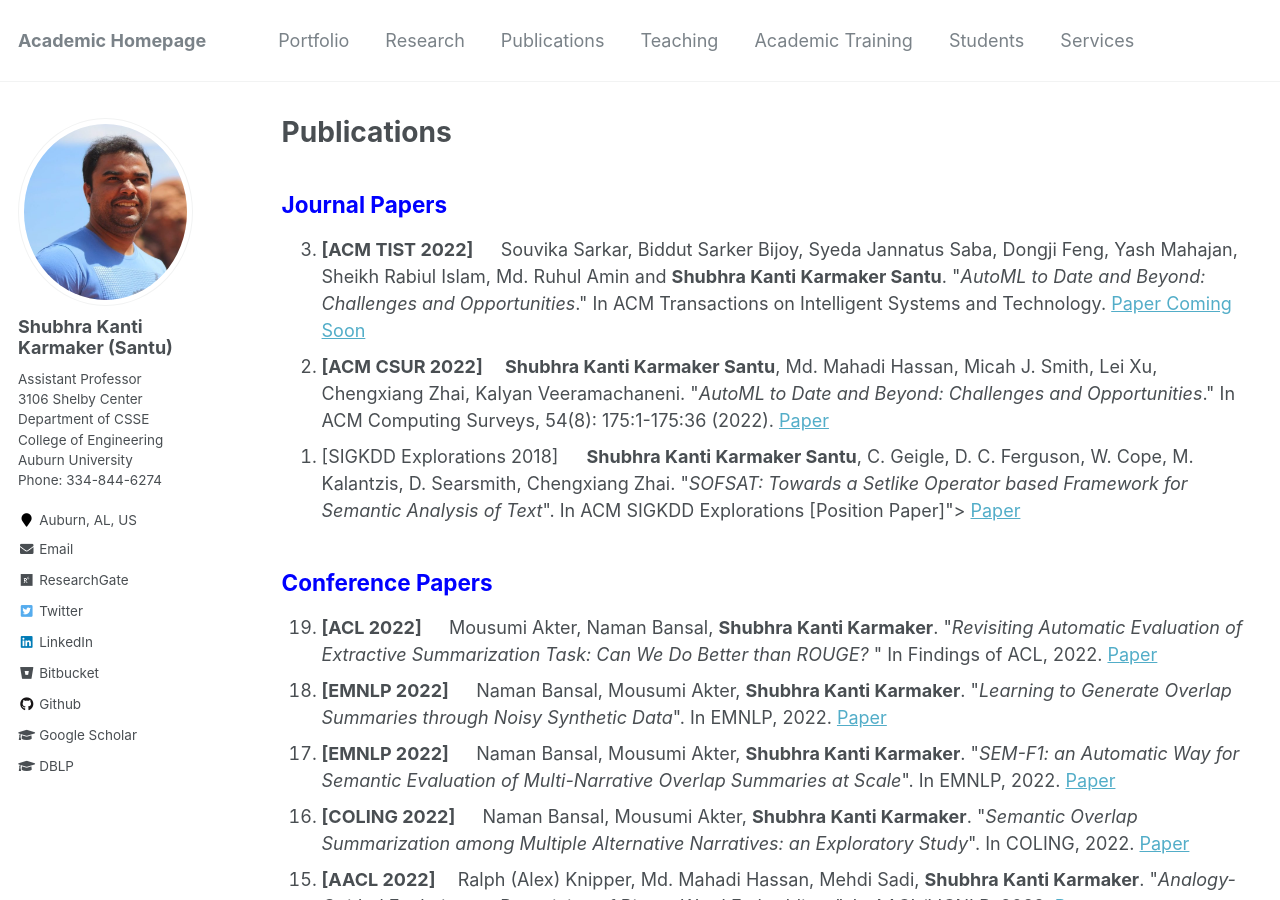
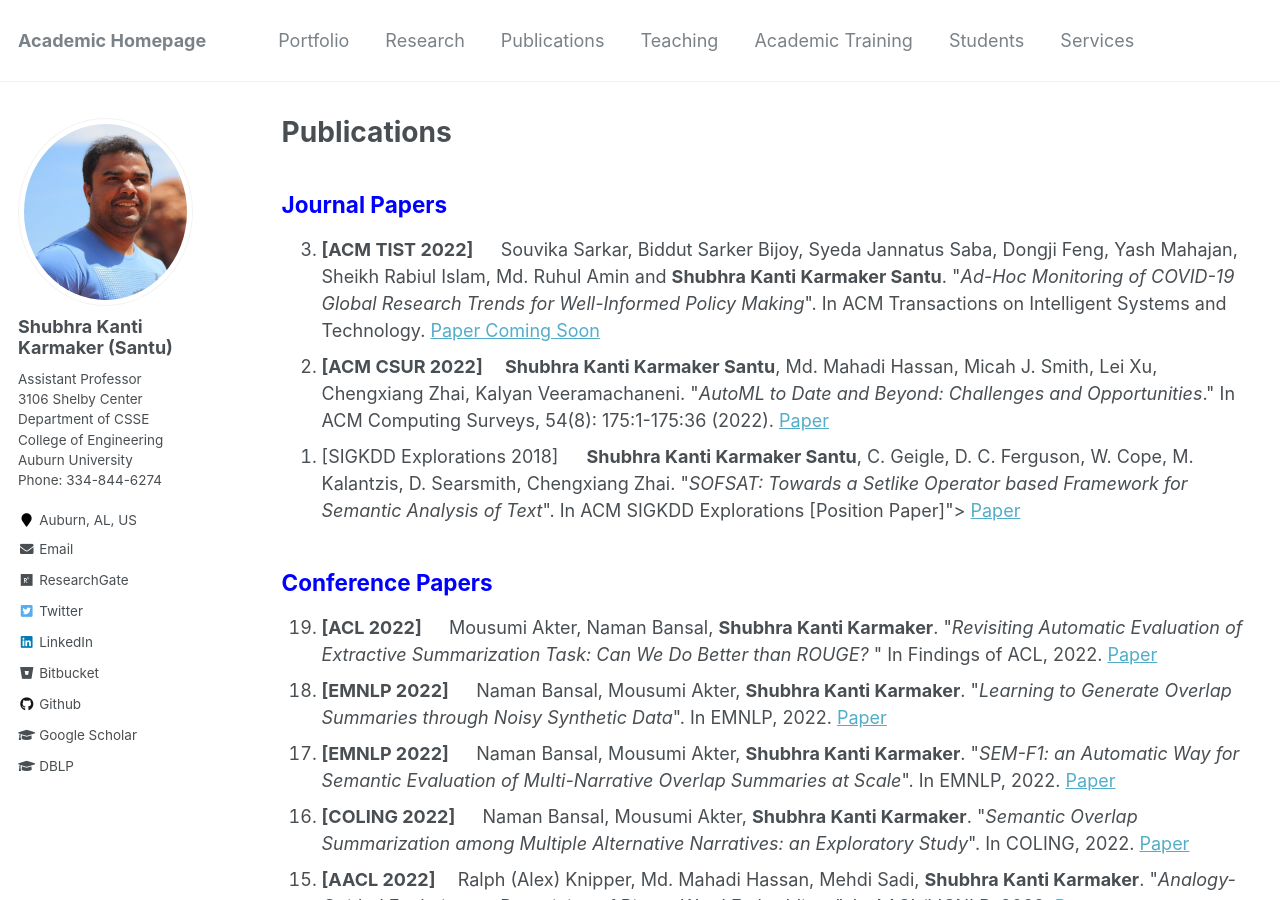
Before and after one commit to karmake2/karmake2.github.io, a Jekyll site: the page built from _pages/publications.md, in a window 1280 px wide and 900 px high. Built offline with Jekyll 4.4.1, drawn with Linux system fonts in a browser that asks for light colours.

Commit message:
papers added

```diff
--- a/_pages/publications.md
+++ b/_pages/publications.md
@@ -14,7 +14,7 @@ author_profile: true
 
 ## <span style="color:blue">Journal Papers</span>
 <ol reversed=true>
-<li> <b>[ACM TIST 2022] &emsp;</b> Souvika Sarkar, Biddut Sarker Bijoy, Syeda Jannatus Saba, Dongji Feng, Yash Mahajan, Sheikh Rabiul Islam, Md. Ruhul Amin and <b>Shubhra Kanti Karmaker Santu</b>. "<i>AutoML to Date and Beyond: Challenges and Opportunities</i>." In ACM Transactions on Intelligent Systems and Technology.  <a href="https://karmake2.github.io/files/Publications/2022/no.pdf">Paper Coming Soon</a> </li>
+<li> <b>[ACM TIST 2022] &emsp;</b> Souvika Sarkar, Biddut Sarker Bijoy, Syeda Jannatus Saba, Dongji Feng, Yash Mahajan, Sheikh Rabiul Islam, Md. Ruhul Amin and <b>Shubhra Kanti Karmaker Santu</b>. "<i>Ad-Hoc Monitoring of COVID-19 Global Research Trends for Well-Informed Policy Making</i>". In ACM Transactions on Intelligent Systems and Technology.  <a href="https://karmake2.github.io/files/Publications/2022/no.pdf">Paper Coming Soon</a> </li>
 <li> <b>[ACM CSUR 2022] &emsp;</b><b>Shubhra Kanti Karmaker Santu</b>, Md. Mahadi Hassan, Micah J. Smith, Lei Xu, Chengxiang Zhai, Kalyan Veeramachaneni. "<i>AutoML to Date and Beyond: Challenges and Opportunities</i>." In ACM Computing Surveys, 54(8): 175:1-175:36 (2022).  <a href="https://karmake2.github.io/files/Publications/2021/AutoML.pdf">Paper</a> </li>
 <li>[SIGKDD Explorations 2018] &emsp; <b>Shubhra Kanti Karmaker Santu</b>, C. Geigle, D. C. Ferguson, W. Cope, M. Kalantzis, D. Searsmith, Chengxiang Zhai. "<i>SOFSAT: Towards a Setlike Operator based Framework for Semantic Analysis of Text</i>". In ACM SIGKDD Explorations [Position Paper]"> <a href="https://karmake2.github.io/files/Publications/2018/SOFSAT.pdf">Paper</a></li>
 </ol>
```
Also changed, not shown: 2 other files.
